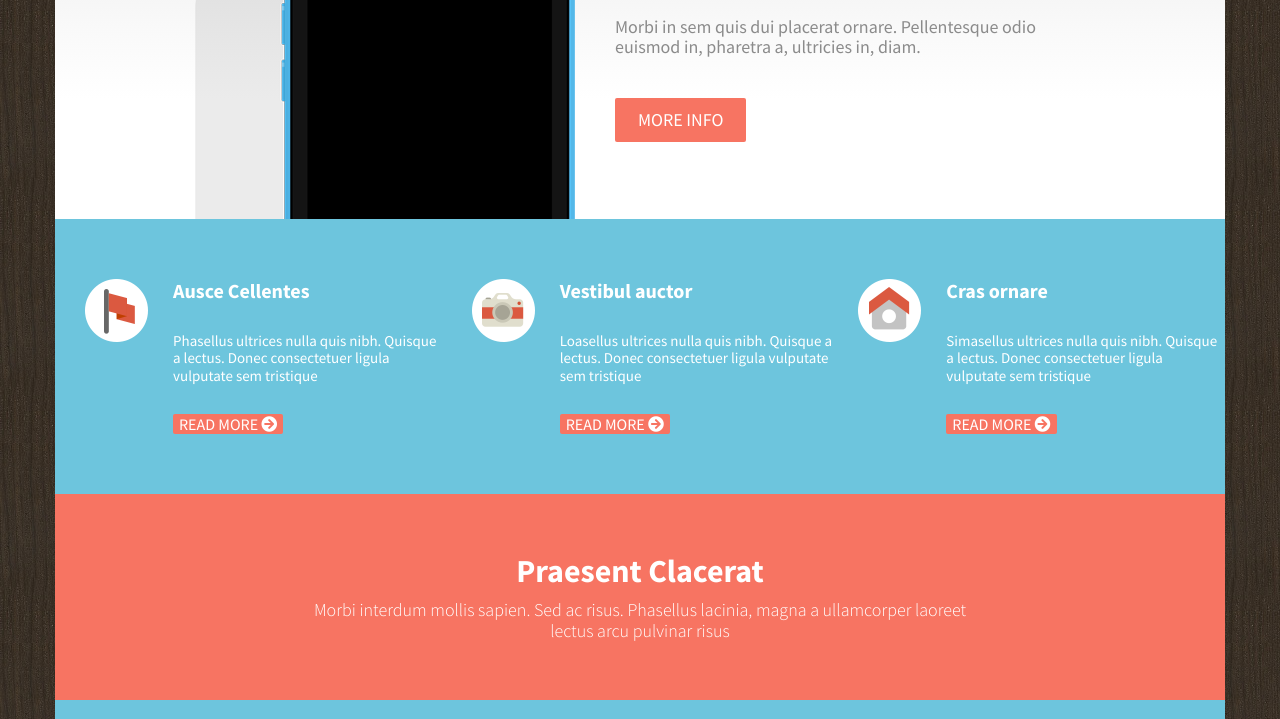
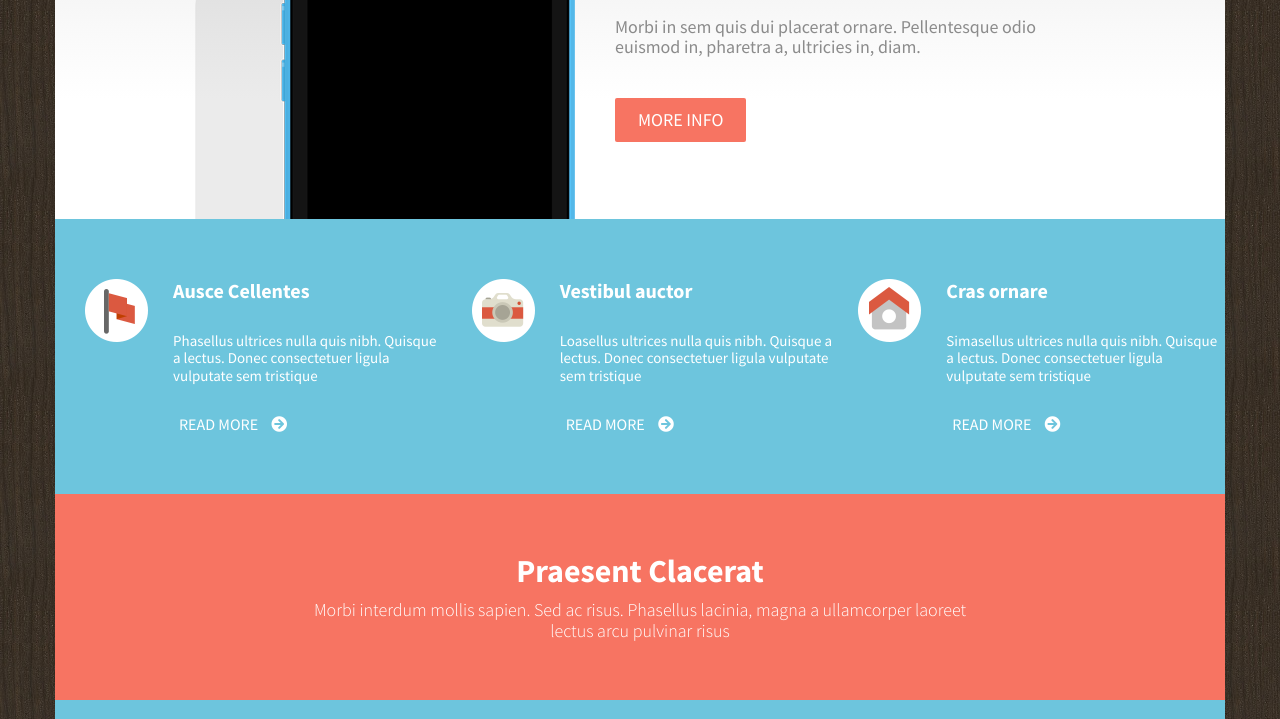
Before and after one commit to pavelkeyzik/js--itechart, a website: page 01_creating_layout/index.html in a window 1280 px wide. Shown: the part 381-1100 px from the top of the page. Drawn offline with nearby package versions, Linux system fonts and the light colour scheme.

Commit message:
Added style for light button 'Read More'

```diff
--- a/01_creating_layout/index.html
+++ b/01_creating_layout/index.html
@@ -49,7 +49,7 @@
             <div class="info-list__content">
               <div class="info-list__title">Ausce Cellentes</div>
               <div class="info-list__description">Phasellus ultrices nulla quis nibh. Quisque a lectus. Donec consectetuer ligula vulputate sem tristique</div>
-              <button class="button button__more_light">Read More <i class="fas fa-arrow-circle-right"></i></button>
+              <button class="button button__more button__more_light">Read More <i class="fas fa-arrow-circle-right"></i></button>
             </div>
           </div>
         </article>
@@ -61,7 +61,7 @@
             <div class="info-list__content">
               <div class="info-list__title">Vestibul auctor</div>
               <div class="info-list__description">Loasellus ultrices nulla quis nibh. Quisque a lectus. Donec consectetuer ligula vulputate sem tristique</div>
-              <button class="button button__more_light">Read More <i class="fas fa-arrow-circle-right"></i></button>
+              <button class="button button__more button__more_light">Read More <i class="fas fa-arrow-circle-right"></i></button>
             </div>
           </div>
         </article>
@@ -73,7 +73,7 @@
             <div class="info-list__content">
               <div class="info-list__title">Cras ornare</div>
               <div class="info-list__description">Simasellus ultrices nulla quis nibh. Quisque a lectus. Donec consectetuer ligula vulputate sem tristique</div>
-              <button class="button button__more_light">Read More <i class="fas fa-arrow-circle-right"></i></button>
+              <button class="button button__more button__more_light">Read More <i class="fas fa-arrow-circle-right"></i></button>
             </div>
           </div>
         </article>
--- a/01_creating_layout/styles/sass/button/button.scss
+++ b/01_creating_layout/styles/sass/button/button.scss
@@ -1,5 +1,4 @@
 .button {
-  display: block;
   border-radius: 2px;
   background: $soft-red;
   border: none;
@@ -24,4 +23,22 @@
     height: 38px;
     font-size: 15px;
   }
+
+  &__more {
+    background: none;
+    transition: opacity .2s;
+
+    &_light {
+      color: $white;
+    }
+
+    i {
+      margin-left: 10px;
+    }
+
+    &:hover {
+      background: none;
+      opacity: .7;
+    }
+  }
 }
```
Also changed, not shown: 01_creating_layout/styles/css/main.css.
